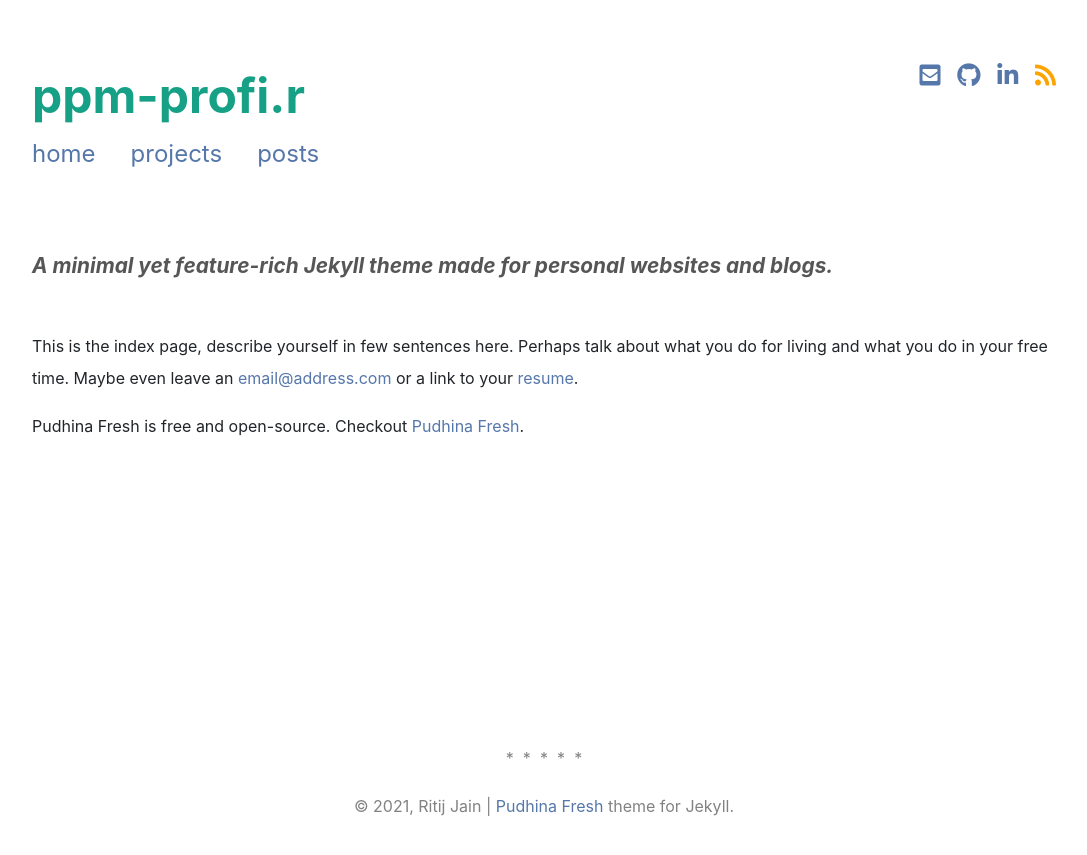
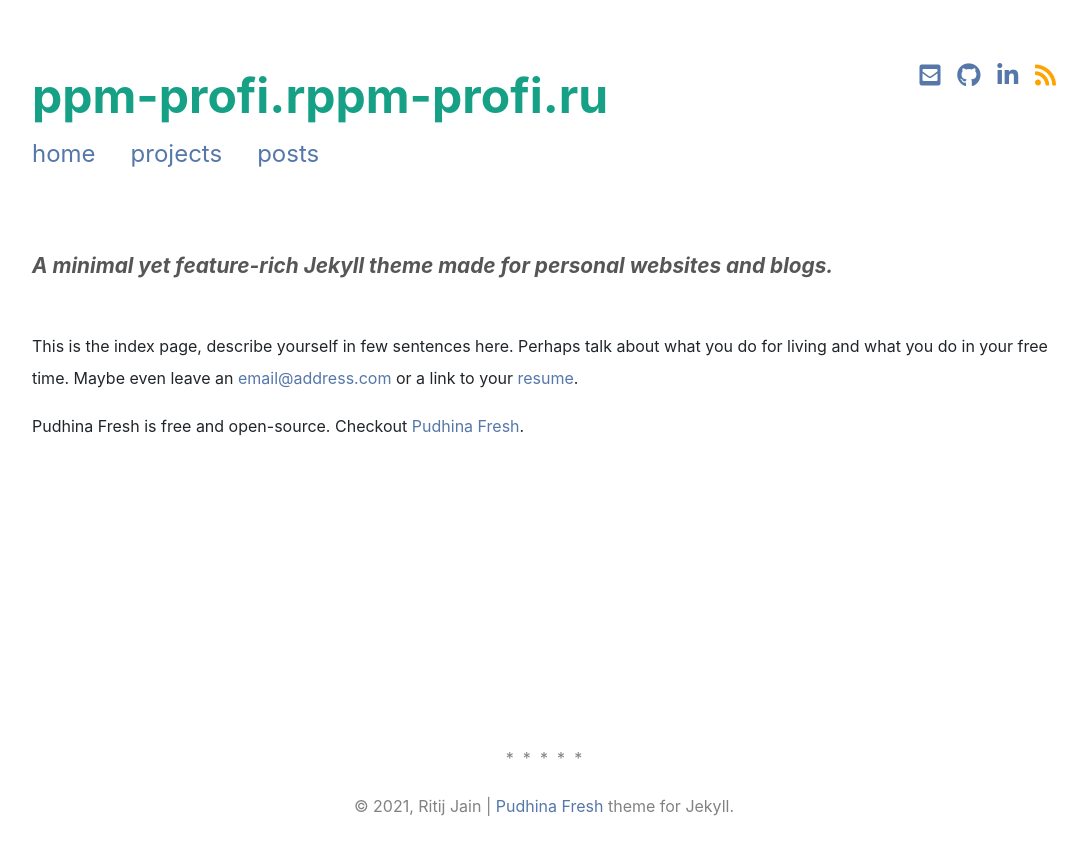
Before and after one commit to RedShadow-play/pm-profiru-82335, a Jekyll site: the page built from index.md, in a window 1280 px wide. Shown: the top 855 px of the page, without its empty margins (96-1183 px from the left). Built offline with Jekyll 4.4.1, drawn with Linux system fonts in a browser that asks for light colours; nearby versions of some CDN libraries; a style sheet for code colours, icons or effects is not loaded.

Commit message:
_config.yml: changed

```diff
--- a/_config.yml
+++ b/_config.yml
@@ -1,4 +1,4 @@
-title: ppm-profi.r
+title: ppm-profi.rppm-profi.ru
 short_logo: PF.
 description: |
   A minimal yet feature-rich Jekyll theme made for personal websites and blogs.
```
